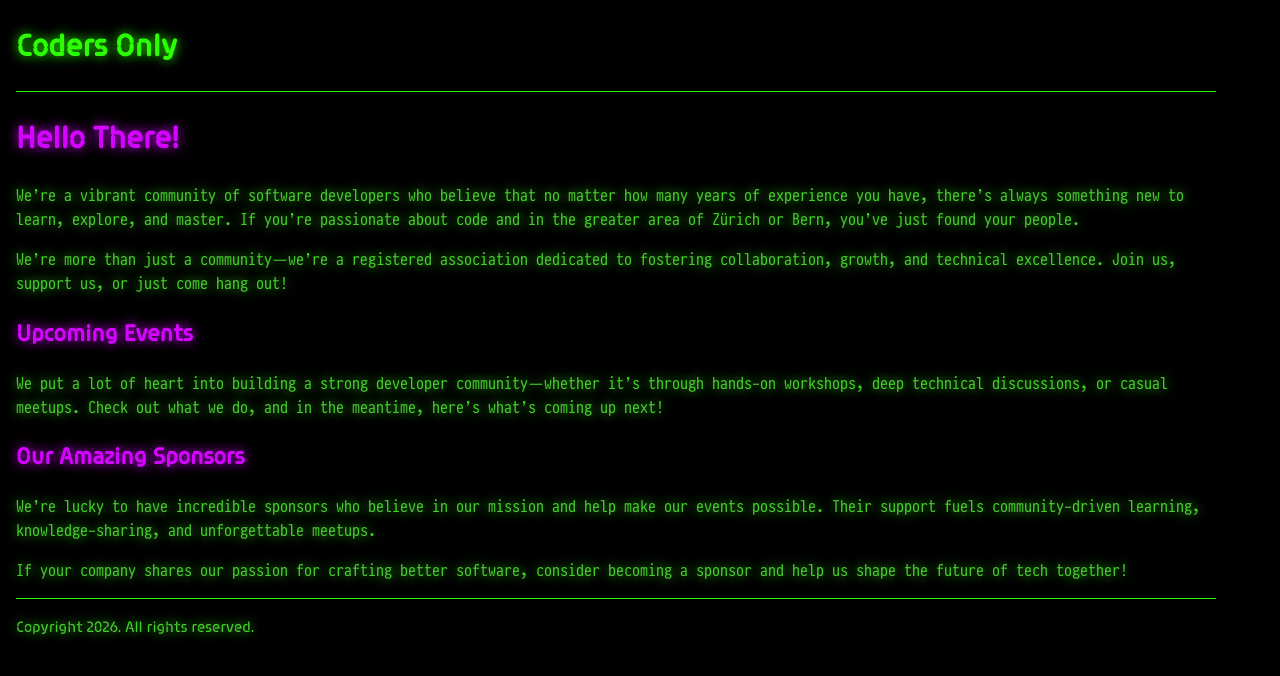
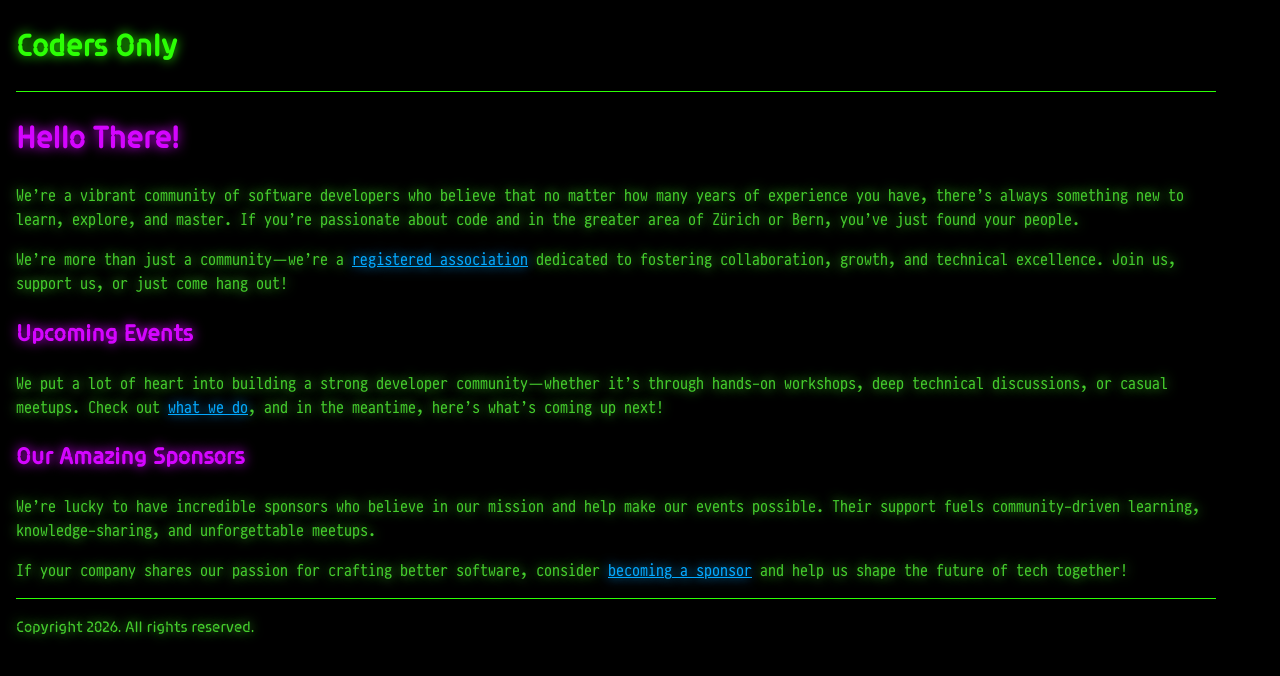
Before and after one commit to CodersOnlyCH/codersonly.org, a Nuxt app: page / in a window 1280 px wide. Shown: the top 676 px of the page. Built offline with nearby package versions, Linux system fonts and the light colour scheme.

Commit message:
Link other pages in home

```diff
--- a/app/pages/index.vue
+++ b/app/pages/index.vue
@@ -9,9 +9,10 @@
   </p>
 
   <p>
-    We’re more than just a community—we’re a registered association dedicated to
-    fostering collaboration, growth, and technical excellence. Join us, support
-    us, or just come hang out!
+    We’re more than just a community—we’re a
+    <NuxtLink :to="{ name: 'association' }"> registered association</NuxtLink>
+    dedicated to fostering collaboration, growth, and technical excellence. Join
+    us, support us, or just come hang out!
   </p>
 
   <section>
@@ -20,8 +21,9 @@
     <p>
       We put a lot of heart into building a strong developer community—whether
       it’s through hands-on workshops, deep technical discussions, or casual
-      meetups. Check out what we do, and in the meantime, here’s what’s coming
-      up next!
+      meetups. Check out
+      <NuxtLink :to="{ name: 'what-we-do' }">what we do</NuxtLink>, and in the
+      meantime, here’s what’s coming up next!
     </p>
   </section>
 
@@ -35,7 +37,8 @@
     </p>
     <p>
       If your company shares our passion for crafting better software, consider
-      becoming a sponsor and help us shape the future of tech together!
+      <NuxtLink :to="{ name: 'sponsors' }">becoming a sponsor</NuxtLink> and
+      help us shape the future of tech together!
     </p>
   </section>
 </template>
```
